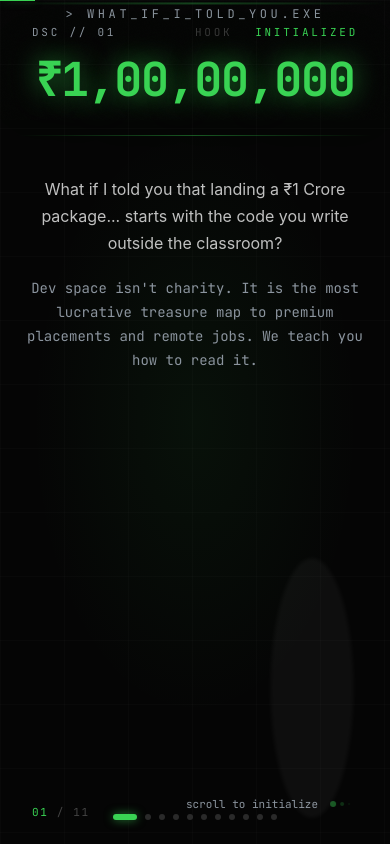
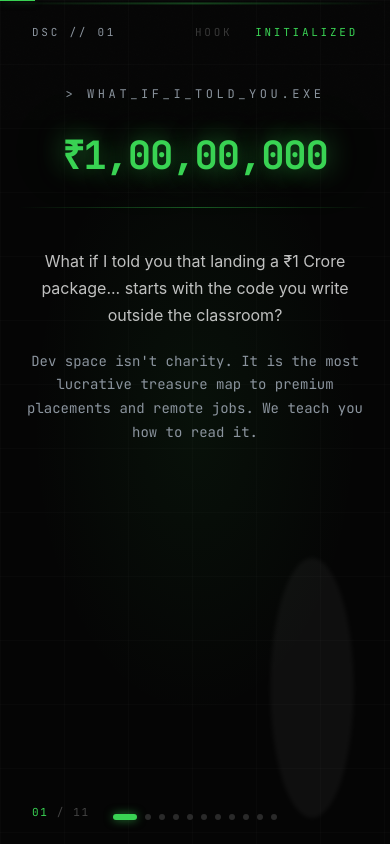
Before and after one commit to PranavXDragon/devspace-intro, a Next.js app: page / in a window 390 px wide. Built offline with nearby package versions, Linux system fonts and the light colour scheme.

Commit message:
Fix Slide 1 top overlap, resize big number, hide scroll hint on mobile

```diff
--- a/app/globals.css
+++ b/app/globals.css
@@ -202,8 +202,9 @@ html, body {
 
 @media (max-width: 768px) {
   .slide {
-    padding-bottom: 0;
-  }
+      padding-bottom: 0;
+      padding-top: 80px;
+    }
 
   .slide::after {
     content: '';
--- a/components/slides/Slide1Hero.tsx
+++ b/components/slides/Slide1Hero.tsx
@@ -49,10 +49,10 @@ export default function Slide1Hero() {
           initial={{ opacity: 0, scale: 0.8 }}
           animate={{ opacity: 1, scale: 1 }}
           transition={{ duration: 1, delay: 0.5, ease: [0.16, 1, 0.3, 1] }}
-          className="animate-glow"
+          className="animate-glow mt-8 md:mt-0"
           style={{
             fontFamily: "JetBrains Mono",
-            fontSize: "clamp(32px, 12vw, 200px)",
+            fontSize: "clamp(36px, 10vw, 200px)",
             fontWeight: 700,
             color: "var(--green)",
             lineHeight: 1,
@@ -114,7 +114,7 @@ export default function Slide1Hero() {
         initial={{ opacity: 0 }}
         animate={{ opacity: 1 }}
         transition={{ delay: 2.2 }}
-        className="absolute bottom-8 right-10 flex items-center gap-3"
+        className="hidden md:flex absolute bottom-8 right-10 items-center gap-3"
         style={{ fontFamily: "JetBrains Mono", fontSize: "11px", color: "var(--slate)" }}
       >
         <span>scroll to initialize</span>
```
